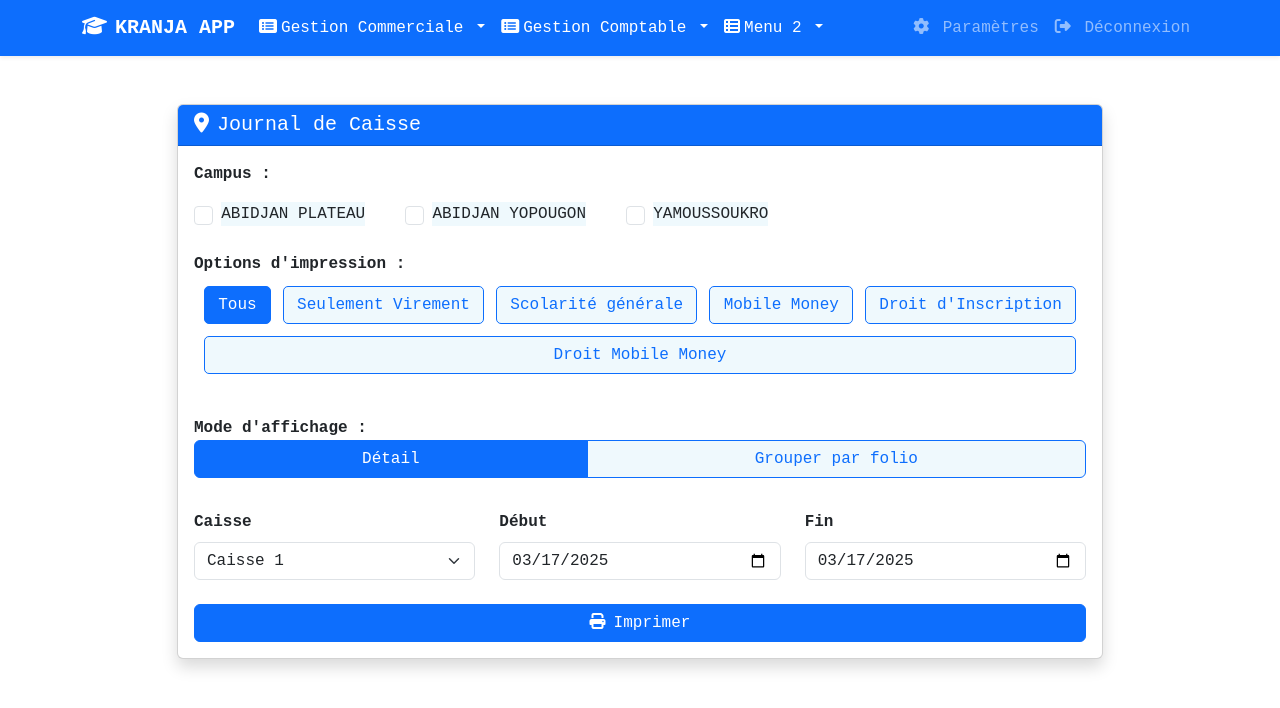
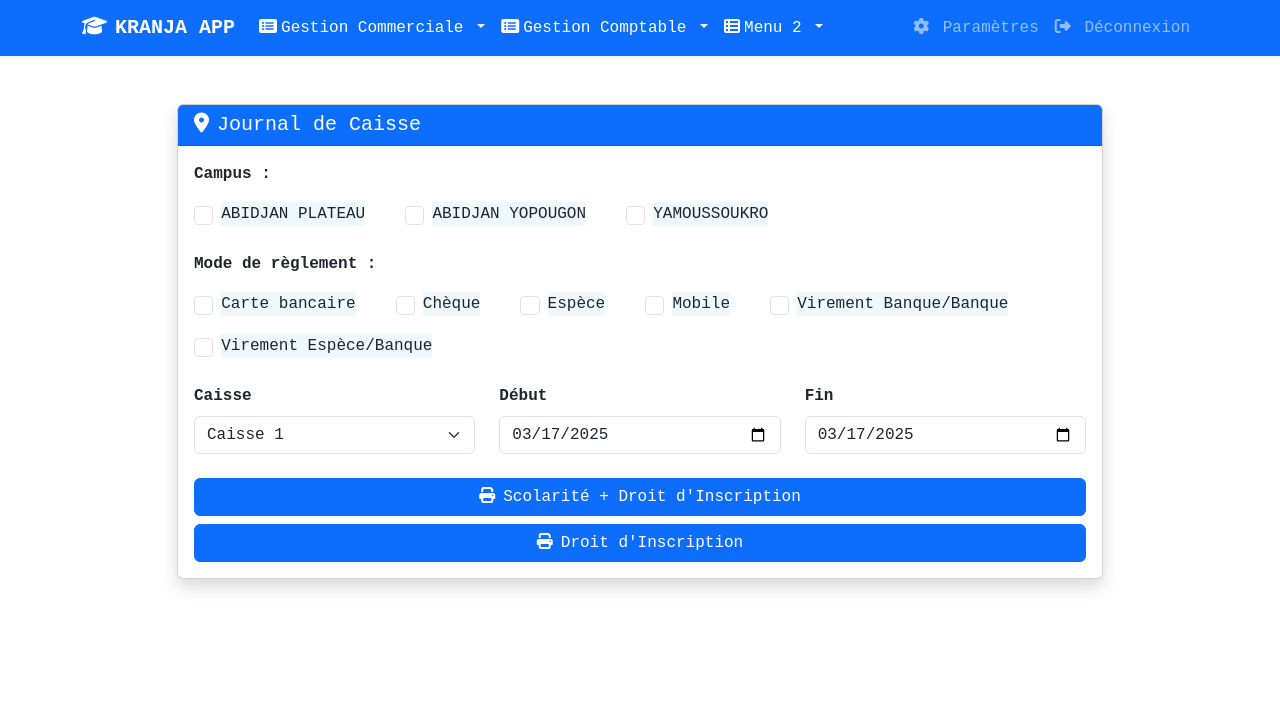
Before and after one commit to zrangonazaire/pigier-front-ui, an Angular app: page /caisse/journal-caisse in a window 1280 px wide. Shown: the top 708 px of the page. Built offline with nearby package versions, Linux system fonts and the light colour scheme.

Commit message:
etat compta

```diff
--- a/src/app/caisse/journal-caisse/journal-caisse.component.html
+++ b/src/app/caisse/journal-caisse/journal-caisse.component.html
@@ -27,34 +27,34 @@
                 </div>
               </div>
             </div>
-
-            <!-- Options d'impression -->
+            <!-- Checkbox pour les modes de règlements -->
             <div class="form-group mb-4">
-              <label class="form-label fw-bold">Options d'impression :</label>
-              <div class="btn-group w-100 flex-wrap" role="group">
-                <input type="radio" class="btn-check" id="tous" [(ngModel)]="selectedOption" name="printOption" value="tous">
-                <label class="btn btn-outline-primary" for="tous">Tous</label>
-                <input type="radio" class="btn-check" id="virement" [(ngModel)]="selectedOption" name="printOption" value="virement">
-                <label class="btn btn-outline-primary" for="virement">Seulement Virement</label>
-                <input type="radio" class="btn-check" id="scolarite" [(ngModel)]="selectedOption" name="printOption" value="scolarite">
-                <label class="btn btn-outline-primary" for="scolarite">Scolarité générale</label>
-                <input type="radio" class="btn-check" id="mobile-money" [(ngModel)]="selectedOption" name="printOption" value="mobile-money">
-                <label class="btn btn-outline-primary" for="mobile-money">Mobile Money</label>
-                <input type="radio" class="btn-check" id="droit-inscription" [(ngModel)]="selectedOption" name="printOption" value="droit-inscription">
-                <label class="btn btn-outline-primary" for="droit-inscription">Droit d'Inscription</label>
-                <input type="radio" class="btn-check" id="droit-mobile" [(ngModel)]="selectedOption" name="printOption" value="droit-mobile">
-                <label class="btn btn-outline-primary" for="droit-mobile">Droit Mobile Money</label>
-              </div>
-            </div>
-
-            <!-- Mode d'affichage -->
-            <div class="form-group mb-4">
-              <label class="form-label fw-bold">Mode d'affichage :</label>
-              <div class="btn-group w-100" role="group">
-                <input type="radio" class="btn-check" id="detail" [(ngModel)]="selectedAffichage" name="affichage" value="detail">
-                <label class="btn btn-outline-primary" for="detail">Détail</label>
-                <input type="radio" class="btn-check" id="groupe-folio" [(ngModel)]="selectedAffichage" name="affichage" value="groupe-folio">
-                <label class="btn btn-outline-primary" for="groupe-folio">Grouper par folio</label>
+              <label class="form-label fw-bold mb-3">Mode de règlement :</label>
+              <div class="d-flex flex-wrap gap-3">
+                <div class="form-check form-check-inline">
+                  <input class="form-check-input" type="checkbox" id="carte_bancaire" [(ngModel)]="reglement.carte_bancaire" name="carte_bancaire">
+                  <label class="form-check-label" for="carte_bancaire">Carte bancaire</label>
+                </div>
+                <div class="form-check form-check-inline">
+                  <input class="form-check-input" type="checkbox" id="cheque" [(ngModel)]="reglement.cheque" name="cheque">
+                  <label class="form-check-label" for="cheque">Chèque</label>
+                </div>
+                <div class="form-check form-check-inline">
+                  <input class="form-check-input" type="checkbox" id="espece" [(ngModel)]="reglement.espece" name="espece">
+                  <label class="form-check-label" for="espece">Espèce</label>
+                </div>
+                  <div class="form-check form-check-inline">
+                  <input class="form-check-input" type="checkbox" id="mobile_money" [(ngModel)]="reglement.mobile_money" name="mobile_money">
+                  <label class="form-check-label" for="mobile_money">Mobile</label>
+                </div>
+                  <div class="form-check form-check-inline">
+                  <input class="form-check-input" type="checkbox" id="virement_banq_a_banque" [(ngModel)]="reglement.virement_banq_a_banque" name="virement_banq_a_banque">
+                  <label class="form-check-label" for="virement_banq_a_banque">Virement Banque/Banque</label>
+                </div>
+                  <div class="form-check form-check-inline">
+                  <input class="form-check-input" type="checkbox" id="virement_espece_banque" [(ngModel)]="reglement.virement_espece_banque" name="virement_espece_banque">
+                  <label class="form-check-label" for="virement_espece_banque">Virement Espèce/Banque</label>
+                </div>
               </div>
             </div>
 
@@ -83,8 +83,11 @@
             </div>
 
             <div class="d-grid gap-2">
-              <button type="submit" class="btn btn-primary" (click)="submitForm()">
-                <i class="fas fa-print me-2"></i>Imprimer
+              <button type="submit" class="btn btn-primary" (click)="printScolarite()">
+                <i class="fas fa-print me-2"></i>Scolarité + Droit d'Inscription
+              </button>
+                    <button type="submit" class="btn btn-primary" (click)="printDroitInsc()">
+                <i class="fas fa-print me-2"></i>Droit d'Inscription
               </button>
             </div>
           </form>
--- a/src/app/caisse/journal-caisse/journal-caisse.component.ts
+++ b/src/app/caisse/journal-caisse/journal-caisse.component.ts
@@ -1,26 +1,36 @@
 import { CommonModule } from '@angular/common';
-import { Component } from '@angular/core';
+import { Component, inject } from '@angular/core';
 import { FormsModule } from '@angular/forms';
+import { EncaissementService } from '../../../api-client';
 
 @Component({
   selector: 'app-journal-caisse',
   standalone: true,
   imports: [CommonModule, FormsModule],
   templateUrl: './journal-caisse.component.html',
-  styleUrl: './journal-caisse.component.scss'
+  styleUrl: './journal-caisse.component.scss',
 })
 export class JournalCaisseComponent {
+  printDroitInsc() {
+    throw new Error('Method not implemented.');
+  }
   campus = {
     plateau: false,
     yopougon: false,
-    yamoussoukro: false
+    yamoussoukro: false,
   };
-
-  selectedOption: string = 'tous';
-  selectedAffichage: string = 'detail';
+  encaissementService = inject(EncaissementService);
   selectedCaisse: number = 1;
   dateDebut: string = '';
   dateFin: string = '';
+  reglement = {
+    cheque: false,
+    espece: false,
+    carte_bancaire: false,
+    mobile_money: false,
+    virement_banq_a_banque: false,
+    virement_espece_banque: false,
+  };
 
   constructor() {
     // Initialisation des dates avec la date du jour par défaut
@@ -29,27 +39,68 @@ export class JournalCaisseComponent {
     this.dateFin = today;
   }
 
-  submitForm() {
+  printScolarite() {
     const selectedCampuses = Object.entries(this.campus)
       .filter(([_, value]) => value)
       .map(([key, _]) => {
-        switch(key) {
-          case 'plateau': return 'ABIDJAN PLATEAU';
-          case 'yopougon': return 'ABIDJAN YOPOUGON';
-          case 'yamoussoukro': return 'YAMOUSSOUKRO';
-          default: return '';
+        switch (key) {
+          case 'plateau':
+            return 'ABIDJAN PLATEAU';
+          case 'yopougon':
+            return 'ABIDJAN YOPOUGON';
+          case 'yamoussoukro':
+            return 'YAMOUSSOUKRO';
+          default:
+            return '';
         }
       });
+    const selectedReglement = Object.entries(this.reglement)
+      .filter(([_, value]) => value)
+      .map(([key, _]) => {
+        switch (key) {
+          case 'cheque':
+            return 'C';
+          case 'espece':
+            return 'E';
 
+          case 'carte_bancaire':
+            return 'B';
+          case 'mobile_money':
+            return 'O';
+          case 'virement_banq_a_banque':
+            return 'V';
+          case 'virement_espece_banque':
+            return 'W';
+          default:
+            return '';
+        }
+      });
+    this.encaissementService
+      .generateJournalEncaissementsBetweenDatesReport(
+        selectedReglement,
+        selectedCampuses,
+        this.dateDebut,
+        this.dateFin,
+
+        this.selectedCaisse
+      )
+      .subscribe({
+        next: (response) => {
+          const blob = new Blob([response], { type: 'application/pdf' });
+          const url = window.URL.createObjectURL(blob);
+          window.open(url);
+        },
+        error: (error) => {
+          alert('Erreur impression');
+          console.error("Erreur lors de l'impression :", error);
+        },
+      });
     console.log('Configuration :', {
       campuses: selectedCampuses,
-      option: this.selectedOption,
-      affichage: this.selectedAffichage,
+      reglement: selectedReglement,
       caisse: this.selectedCaisse,
       dateDebut: this.dateDebut,
-      dateFin: this.dateFin
+      dateFin: this.dateFin,
     });
-
-    // Implémentez votre logique d'impression ici
   }
 }
```
